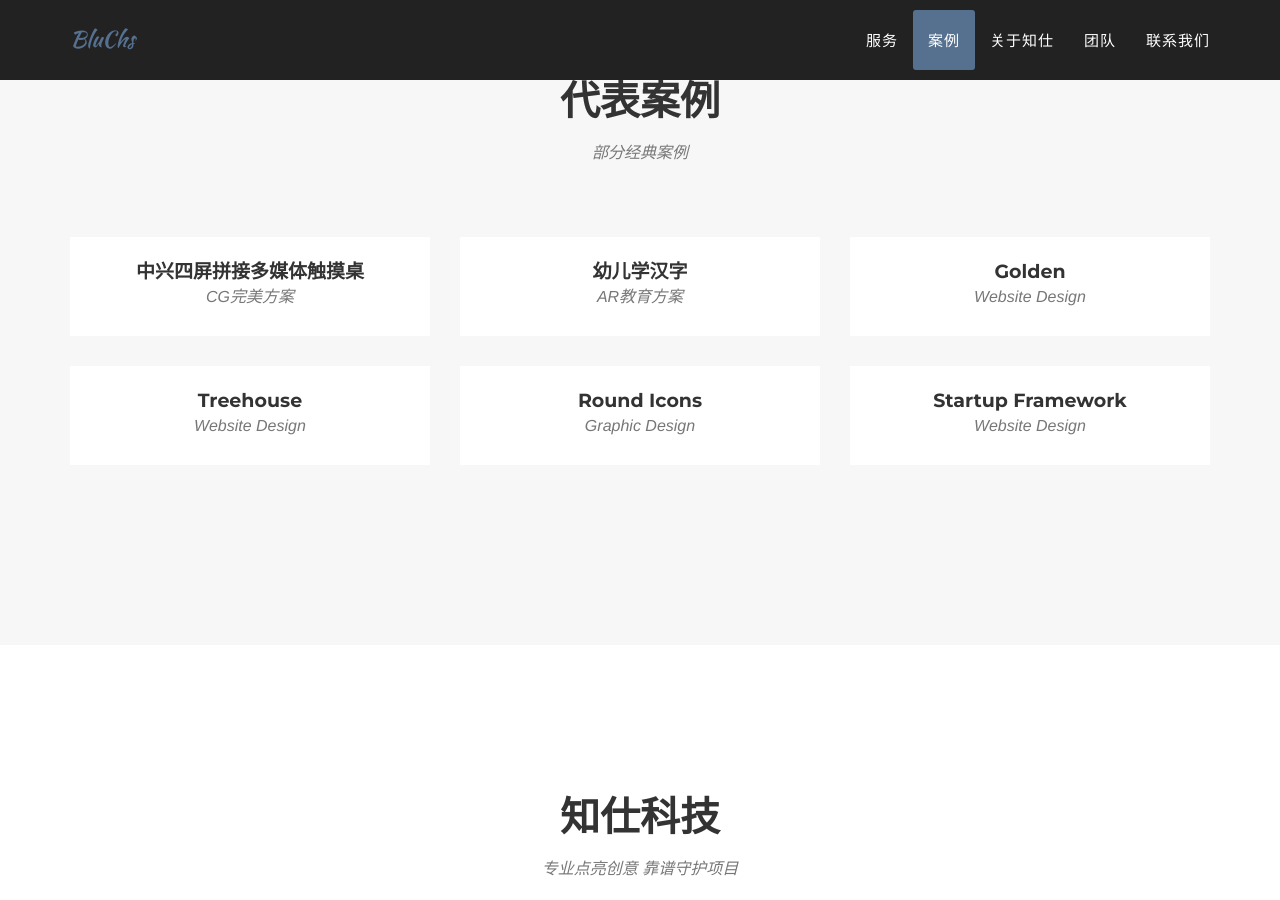
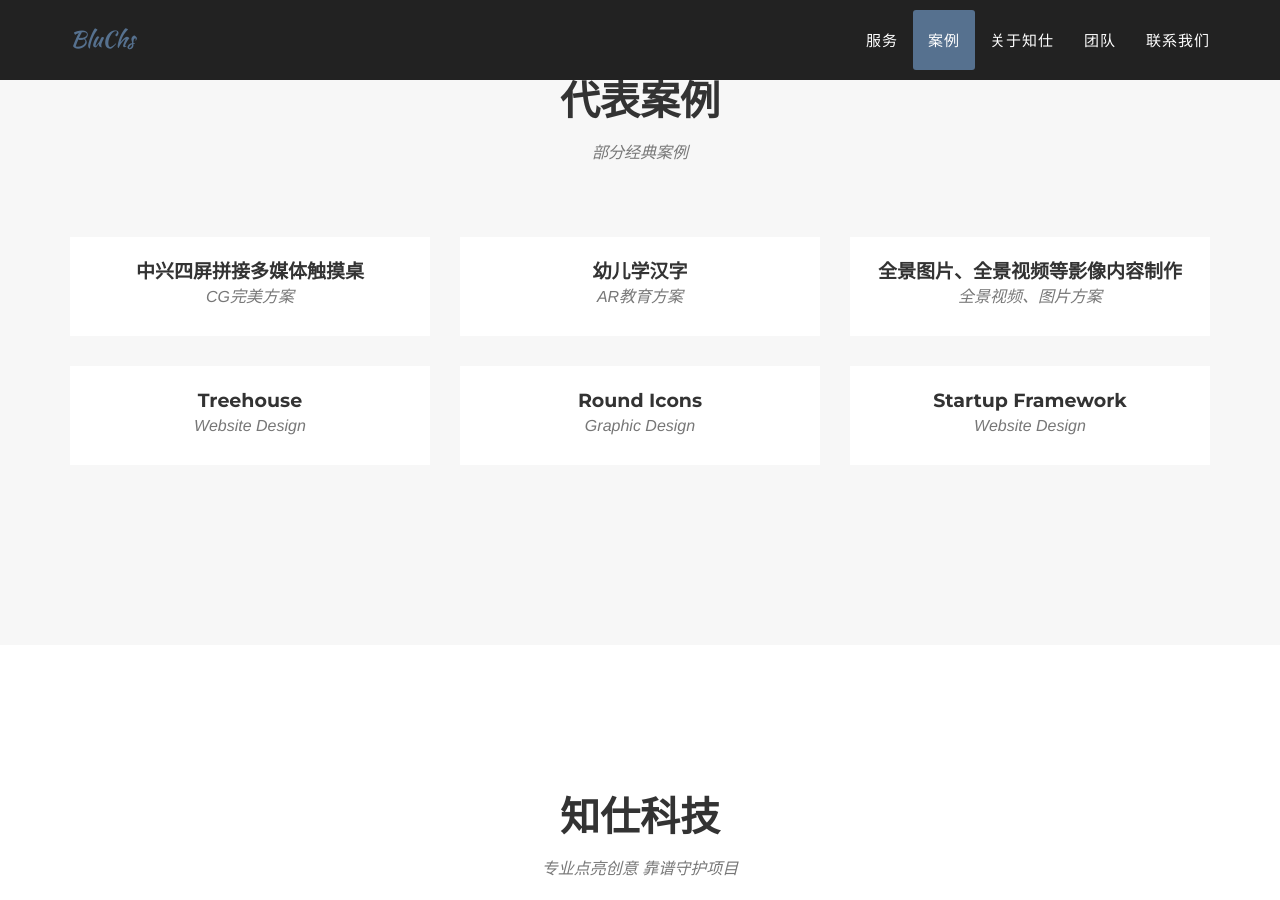
Before and after one commit to hahabafeite/hahabafeite.github.io, a Jekyll site: the page built from _posts/2014-07-16-project-3.markdown, in a window 1280 px wide and 900 px high, scrolled down 1541 px. Built offline with Jekyll 4.4.1, drawn with Linux system fonts in a browser that asks for light colours; some web fonts are replaced.

Commit message:
Update 2014-07-16-project-3.markdown

```diff
--- a/_posts/2014-07-16-project-3.markdown
+++ b/_posts/2014-07-16-project-3.markdown
@@ -1,6 +1,6 @@
 ---
-title: Golden
-subtitle: Website Design
+title: 全景图片、全景视频等影像内容制作
+subtitle: 全景视频、图片方案
 layout: default
 modal-id: 3
 date: 2014-07-16
```
Also changed, not shown: other parts of _posts/2014-07-16-project-3.markdown (+1 -1 lines).
